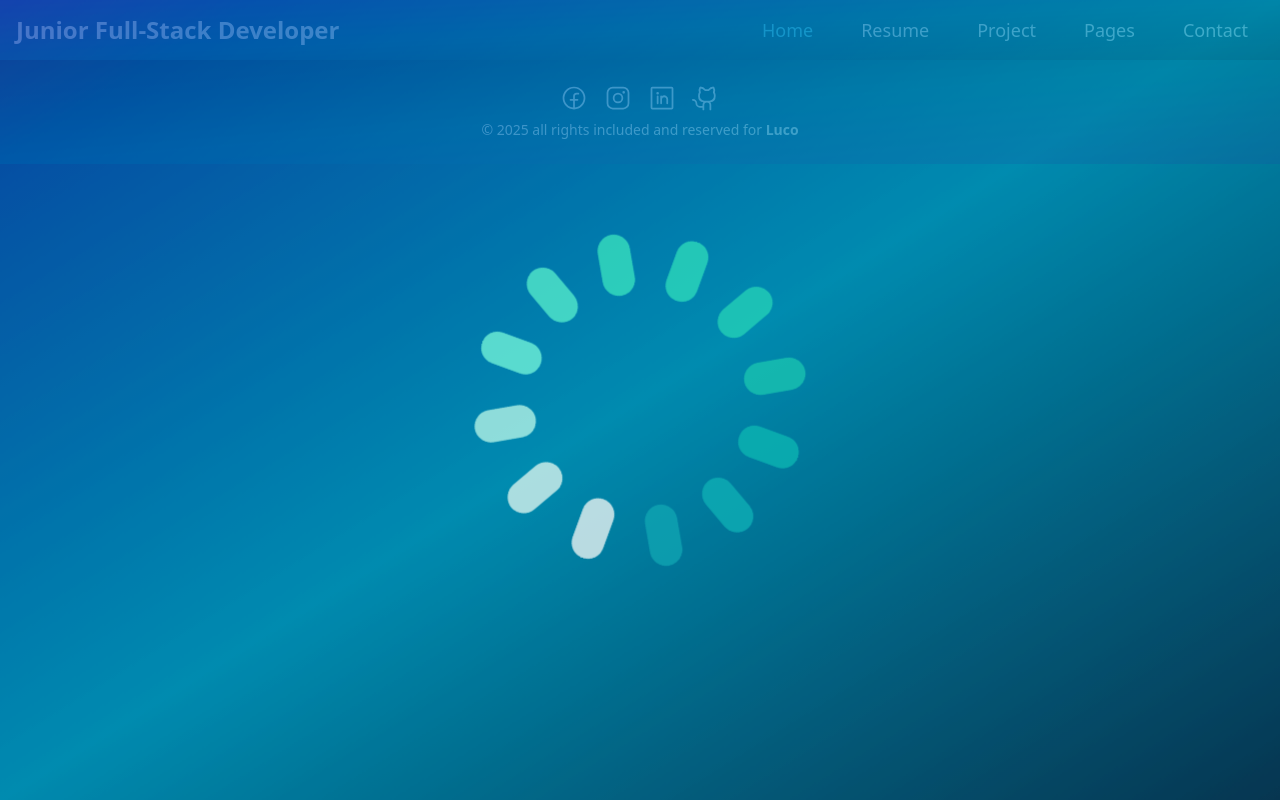
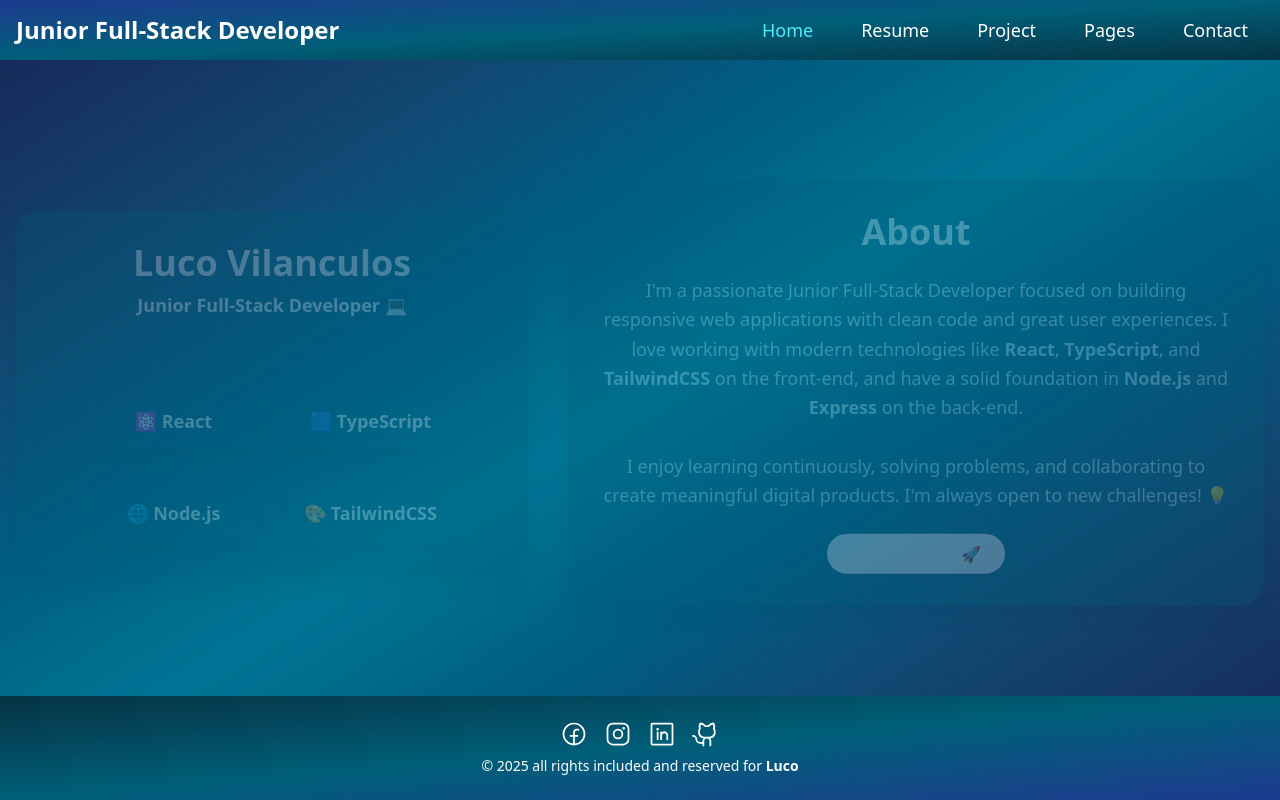
Before and after one commit to LucoVilanculos/portfolio-in-react, a React (Vite) app: page / in a window 1280 px wide. Built offline with nearby package versions, Linux system fonts and the light colour scheme.

Commit message:
chore: some function

```diff
--- a/src/components/cards.tsx
+++ b/src/components/cards.tsx
@@ -15,26 +15,26 @@ const socials = [
   {
     name: "LinkedIn",
     icon: <LinkedinLogoIcon size={48} />,
-    href: "#",
+    href: "https://www.linkedin.com/in/luco-vilanculos-5b551432a",
     colors: "from-blue-600 to-cyan-800",
   },
   {
     name: "Facebook",
     icon: <FacebookLogoIcon size={48} />,
-    href: "#",
+    href: "https://www.facebook.com/luisisaura.vilanculos/",
     colors: "from-blue-600 to-cyan-800",
   },
   {
     name: "Instagram",
     icon: <InstagramLogoIcon size={48} />,
-    href: "#",
+    href: "https://www.instagram.com/sr.lucoooo/",
     colors: "from-blue-600 to-cyan-800"
   },
 ];
 
 export const SocialCards = () => {
   return (
-    <section className="grid grid-cols-1 sm:grid-cols-2 lg:grid-cols-4 gap-8 w-full max-w-6xl mx-auto p-6">
+    <section className="grid grid-cols-1 sm:grid-cols-2 lg:grid-cols-4 gap-8 w-full max-w-6xl mx-auto p-6 animate-fade-in-up">
       {socials.map((social, index) => (
         <a
           key={index}
--- a/src/components/splash.tsx
+++ b/src/components/splash.tsx
@@ -1,186 +1,33 @@
 import { useEffect, useState } from "react";
 
 
-type SplashProps = {
-  onFinish: () => void;
-};
 
-export const SplashScreen = ({ onFinish }: SplashProps) => {
-  const [animateExit, setAnimateExit] = useState(false);
+export const SplashScreen = () => {
+  const [fadeOut, setFadeOut] = useState(false);
 
   useEffect(() => {
-    const startExit = setTimeout(() => setAnimateExit(true), 5000); // espera 5s antes do zoom
-    const finish = setTimeout(() => onFinish(), 7500); // termina depois de 2.5s de animação
-
-    return () => {
-      clearTimeout(startExit);
-      clearTimeout(finish);
-    };
-  }, [onFinish]);
+    const timer = setTimeout(() => setFadeOut(true), 7000);
+    return () => clearTimeout(timer);
+  }, []);
 
   return (
     <div
-      className={`fixed inset-0 z-50 flex flex-col justify-center items-center bg-gradient-to-br from-blue-800 via-cyan-600 to-cyan-950 text-white font-black transition-all duration-[2000ms] ${
-        animateExit ? "opacity-0 scale-150 pointer-events-none" : "opacity-100 scale-100"
+      className={`fixed inset-0 z-50 flex items-center justify-center bg-gradient-to-br from-blue-800 via-cyan-600 to-cyan-950 text-white font-black transition-all duration-1000 ${
+        fadeOut ? "opacity-0 scale-90 pointer-events-none" : "opacity-100 scale-100"
       }`}
     >
-      <img
-        src="./icons/loading.png"
-        alt=""
-        className={`transition-transform duration-[2000ms] ${
-          animateExit ? "scale-[10] rotate-[1080deg]" : "scale-100"
-        } animate-spin-slow w-24 h-24`}
-      />
-      {!animateExit && (
-        <>
-          <h1 className="text-3xl lg:text-6xl text-center mt-6">Wellcome to my Portfolio</h1>
-          <p className="text-xl mt-4 animate-pulse">Loading your personalized experience...</p>
-        </>
-      )}
+      <div className="flex flex-col items-center text-center px-4">
+        <img
+          src="./icons/loading.png"
+          alt="Loading..."
+          className="animate-spin-slow h-20 lg:h-70 mb-6"
+        />
+        <h1 className="text-[2rem] lg:text-7xl animate-fade-in-up mb-4">
+          Welcome to my Portfolio
+        </h1>
+        <br />
+        <p className="text-xl lg:text-4xl animate-pulse">Loading your personalized experience...</p>
+      </div>
     </div>
   );
 };
-
-export const SplashResume = ({ onFinish }: SplashProps) => {
-  const [animateExit, setAnimateExit] = useState(false);
-
-  useEffect(() => {
-    const startExit = setTimeout(() => setAnimateExit(true), 5000); // espera 5s antes do zoom
-    const finish = setTimeout(() => onFinish(), 7500); // termina depois de 2.5s de animação
-
-    return () => {
-      clearTimeout(startExit);
-      clearTimeout(finish);
-    };
-  }, [onFinish]);
-
-  return (
-    <div
-      className={`fixed inset-0 z-50 flex flex-col justify-center items-center bg-gradient-to-br from-blue-800 via-cyan-600 to-cyan-950 text-white font-black transition-all duration-[2000ms] ${
-        animateExit ? "opacity-0 scale-150 pointer-events-none" : "opacity-100 scale-100"
-      }`}
-    >
-      <img
-        src="./icons/loading.png"
-        alt=""
-        className={`transition-transform duration-[2000ms] ${
-          animateExit ? "scale-[10] rotate-[1080deg]" : "scale-100"
-        } animate-spin-slow w-24 h-24`}
-      />
-      {!animateExit && (
-        <>
-          <h1 className="text-3xl lg:text-6xl text-center mt-6">Resume</h1>
-          <p className="text-xl mt-4 animate-pulse">Carregando...</p>
-        </>
-      )}
-    </div>
-  );
-};
-
-export const SplashProjects = ({ onFinish }: SplashProps) => {
-  const [animateExit, setAnimateExit] = useState(false);
-
-  useEffect(() => {
-    const startExit = setTimeout(() => setAnimateExit(true), 2000); // espera 5s antes do zoom
-    const finish = setTimeout(() => onFinish(), 500); // termina depois de 2.5s de animação
-
-    return () => {
-      clearTimeout(startExit);
-      clearTimeout(finish);
-    };
-  }, [onFinish]);
-
-  return (
-    <div
-      className={`fixed inset-0 z-50 flex flex-col justify-center items-center bg-gradient-to-br from-blue-800 via-cyan-600 to-cyan-950 text-white font-black transition-all duration-[2000ms] ${
-        animateExit ? "opacity-0 scale-150 pointer-events-none" : "opacity-100 scale-100"
-      }`}
-    >
-      <img
-        src="./icons/loading.png"
-        alt=""
-        className={`transition-transform duration-[2000ms] ${
-          animateExit ? "scale-[10] rotate-[1080deg]" : "scale-100"
-        } animate-spin-slow w-24 h-24`}
-      />
-      {!animateExit && (
-        <>
-          <h1 className="text-3xl lg:text-6xl text-center mt-6">Projects</h1>
-          <p className="text-xl mt-4 animate-pulse">Carregando...</p>
-        </>
-      )}
-    </div>
-  );
-};
-
-export const SplashPages = ({ onFinish }: SplashProps) => {
-  const [animateExit, setAnimateExit] = useState(false);
-
-  useEffect(() => {
-    const startExit = setTimeout(() => setAnimateExit(true), 5000); // espera 5s antes do zoom
-    const finish = setTimeout(() => onFinish(), 7500); // termina depois de 2.5s de animação
-
-    return () => {
-      clearTimeout(startExit);
-      clearTimeout(finish);
-    };
-  }, [onFinish]);
-
-  return (
-    <div
-      className={`fixed inset-0 z-50 flex flex-col justify-center items-center bg-gradient-to-br from-blue-800 via-cyan-600 to-cyan-950 text-white font-black transition-all duration-[2000ms] ${
-        animateExit ? "opacity-0 scale-150 pointer-events-none" : "opacity-100 scale-100"
-      }`}
-    >
-      <img
-        src="./icons/loading.png"
-        alt=""
-        className={`transition-transform duration-[2000ms] ${
-          animateExit ? "scale-[10] rotate-[1080deg]" : "scale-100"
-        } animate-spin-slow w-24 h-24`}
-      />
-      {!animateExit && (
-        <>
-          <h1 className="text-3xl lg:text-6xl text-center mt-6">Pages</h1>
-          <p className="text-xl mt-4 animate-pulse">Carregando...</p>
-        </>
-      )}
-    </div>
-  );
-};
-
-export const SplashContact = ({ onFinish }: SplashProps) => {
-  const [animateExit, setAnimateExit] = useState(false);
-
-  useEffect(() => {
-    const startExit = setTimeout(() => setAnimateExit(true), 5000); // espera 5s antes do zoom
-    const finish = setTimeout(() => onFinish(), 7500); // termina depois de 2.5s de animação
-
-    return () => {
-      clearTimeout(startExit);
-      clearTimeout(finish);
-    };
-  }, [onFinish]);
-
-  return (
-    <div
-      className={`fixed inset-0 z-50 flex flex-col justify-center items-center bg-gradient-to-br from-blue-800 via-cyan-600 to-cyan-950 text-white font-black transition-all duration-[2000ms] ${
-        animateExit ? "opacity-0 scale-150 pointer-events-none" : "opacity-100 scale-100"
-      }`}
-    >
-      <img
-        src="./icons/loading.png"
-        alt=""
-        className={`transition-transform duration-[2000ms] ${
-          animateExit ? "scale-[10] rotate-[1080deg]" : "scale-100"
-        } animate-spin-slow w-24 h-24`}
-      />
-      {!animateExit && (
-        <>
-          <h1 className="text-3xl lg:text-6xl text-center mt-6">Contact</h1>
-          <p className="text-xl mt-4 animate-pulse">Carregando...</p>
-        </>
-      )}
-    </div>
-  );
-};
--- a/src/pages/home.tsx
+++ b/src/pages/home.tsx
@@ -1,27 +1,28 @@
 import { useNavigate } from "react-router-dom";
-import { useState } from "react";
+import { useState, useEffect } from "react";
 
 import { Header } from "../components/header";
 import { Footer } from "../components/footer";
 import { SplashScreen } from "../components/splash";
 
-
 export const Home = () => {
   const navigate = useNavigate();
   const [splash, setSplash] = useState(true);
 
-  const handleSplashFinish = () => setSplash(false);
-
+  useEffect(() => {
+    const timer = setTimeout(() => setSplash(false), 5000);
+    return () => clearTimeout(timer);
+  }, []);
 
   return (
     <div className="min-h-screen bg-gradient-to-br from-blue-950 via-cyan-700 to-blue-950 text-white flex flex-col">
       <Header title="Junior Full-Stack Developer" />
 
-      {splash && <SplashScreen onFinish={handleSplashFinish} />}
-      {!splash &&
+      {splash && <SplashScreen />}
+      {!splash && (
         <main className="flex-1 px-4 py-8 flex justify-center items-center gap-10">
           {/* Card com Logo e Título */}
-        <div className="bg-cyan-800 p-8 rounded-3xl shadow-xl flex flex-col items-center text-center max-w-lg w-full animate-fade-in">
+          <div className="bg-cyan-800 p-8 rounded-3xl shadow-xl flex flex-col items-center text-center max-w-lg w-full animate-fade-in-up">
             <h1 className="text-3xl md:text-4xl font-black">Luco Vilanculos</h1>
             <p className="text-lg mt-2 font-semibold">
               Junior Full-Stack Developer 💻
@@ -54,11 +55,11 @@ export const Home = () => {
               experiences. I love working with modern technologies like{" "}
               <strong>React</strong>, <strong>TypeScript</strong>, and{" "}
               <strong>TailwindCSS</strong> on the front-end, and have a solid
-            foundation in <strong>Node.js</strong> and <strong>Express</strong>{" "}
-            on the back-end. <br />
+              foundation in <strong>Node.js</strong> and{" "}
+              <strong>Express</strong> on the back-end. <br />
               <br />I enjoy learning continuously, solving problems, and
-            collaborating to create meaningful digital products. I'm always open
-            to new challenges! 💡
+              collaborating to create meaningful digital products. I'm always
+              open to new challenges! 💡
             </p>
 
             <button
@@ -68,7 +69,8 @@ export const Home = () => {
               View Projects 🚀
             </button>
           </div>
-      </main>}
+        </main>
+      )}
 
       <Footer date={new Date()} name="Luco" />
     </div>
--- a/src/pages/index.ts
+++ b/src/pages/index.ts
@@ -4,7 +4,8 @@ import { ErrorPage } from "./errorpage";
 import { Pages } from "./pages";
 import { Project } from "./project";
 import { Resume } from "./resume";
+import { SplashScreen } from "../components/splash";
 
 
 
-export {ErrorPage, Home, Resume, Project, Pages, Contact}
+export {ErrorPage, SplashScreen, Home, Resume, Project, Pages, Contact}
--- a/src/pages/pages.tsx
+++ b/src/pages/pages.tsx
@@ -7,15 +7,16 @@ export const Pages = () => {
     <div className="min-h-screen bg-slate-200 flex flex-col">
       <Header title="Junior Full-Stack Developer" />
 
-      <div className="flex-1 flex flex-col items-center text-white font-bold text-center
+      <div
+        className="flex-1 flex flex-col items-center text-white font-bold text-center
         bg-gradient-to-br from-blue-950 via-cyan-700 to-blue-950 animate-gradient"
       >
-        <main className="w-full p-4 animate-fadeInUp">
-          <h1 className="text-3xl sm:text-5xl mt-10 mb-4 font-extrabold text-slate-100">
+        <main className="w-full p-4">
+          <h1 className="text-3xl sm:text-5xl mt-10 mb-4 font-extrabold text-slate-100 animate-fade-in-up">
             Stay Connected 🚀
           </h1>
-          <p className="text-slate-300 mb-8 text-lg">
-            Here's where I hang out online. Hit me up, nossa língua style 😎
+          <p className="text-slate-300 mb-8 text-lg animate-fade-in-up">
+            want to know more get in touch 😎
           </p>
 
           <SocialCards />
```
Lines whose indentation alone changed are shown as unchanged.
